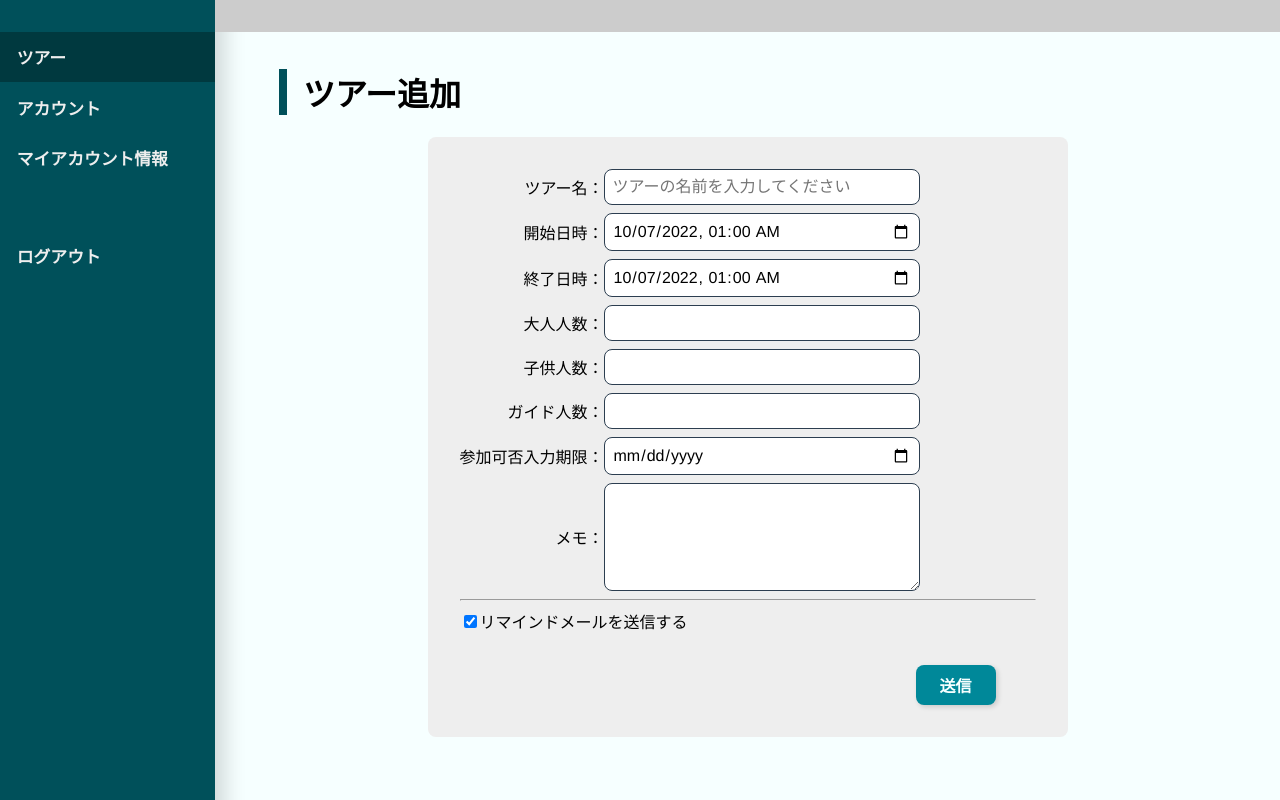
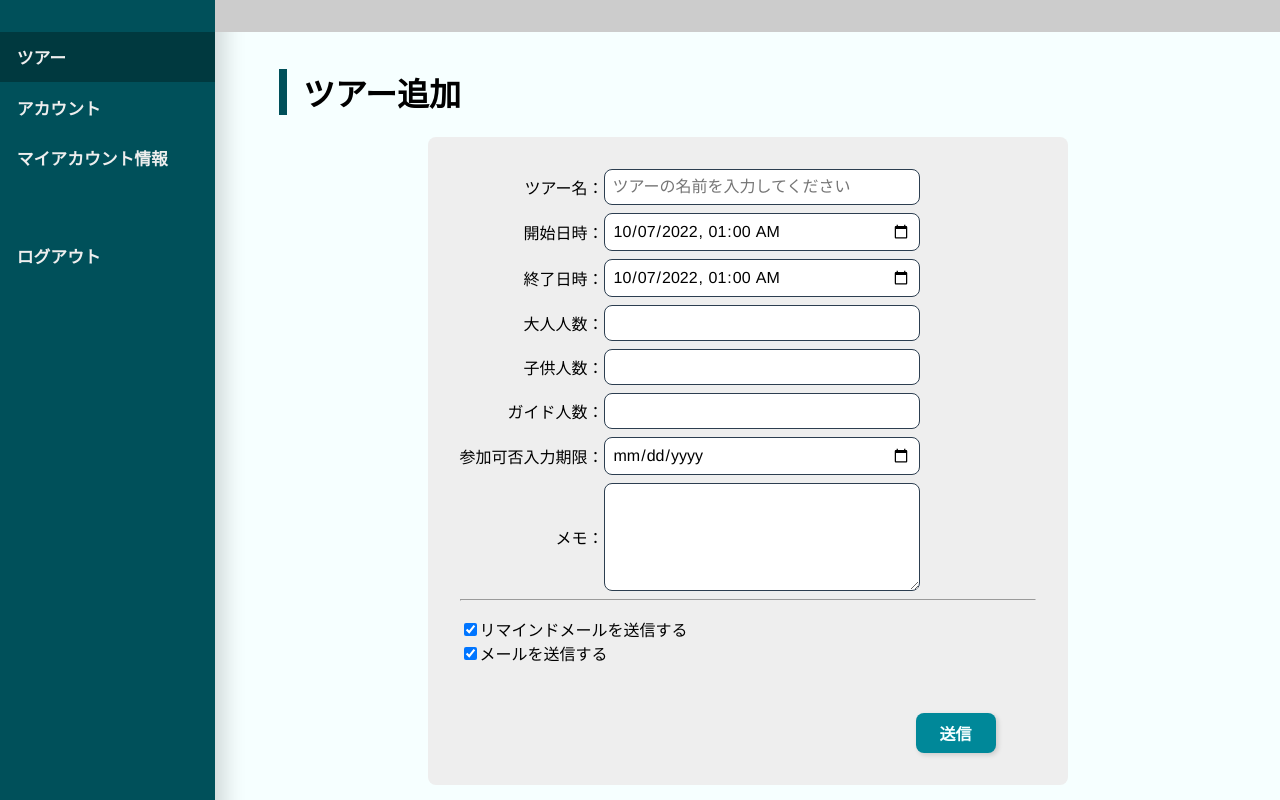
Before and after one commit to e-harp-intern/R4FY, a Vue app in the folder web/: page /tours/create in a window 1280 px wide. Shown: the top 800 px of the page. Built offline with nearby package versions, Linux system fonts and the light colour scheme; no server answers.

Commit message:
#477 ツアー作成時にメール送信の有無を選択するチェックボックスを追加

```diff
--- a/web/src/i18n/languages/ja.js
+++ b/web/src/i18n/languages/ja.js
@@ -44,7 +44,7 @@ export default {
                 alert_schedule_input_deadline: "予定入力期限が設定されていません。担当が確定するまで予定の入力をすることができますが、よろしいですか？",
                 alert_start_date: "開始日時が過去に設定されていますが、よろしいですか？",
                 title_info: "ツアー作成の説明",
-                create_info: "・ツアー名：ツアーの名称を入力します\n・開始日時：ツアー開始時間を入力します。\n・終了日時：ツアー終了時間を入力します。\n・大人人数：参加人数を入力します（入力は必須ではありません）。\n・子供人数：参加人数を入力します（入力は必須ではありません）。\n・ガイド人数：予定人数を入力します（入力は必須ではありません）。\n・参加可否入力期限：ガイドの予定入力期限を設定します（設定しない場合は担当が決定するまで入力できます）。\n・メモ：ガイドへ予定入力依頼メールを送信する際のメモを入力します。\n・リマインドメール：ツアー前日に担当ガイドへメールを送信するかの設定です。",
+                create_info: "・ツアー名：ツアーの名称を入力します\n・開始日時：ツアー開始時間を入力します。\n・終了日時：ツアー終了時間を入力します。\n・大人人数：参加人数を入力します（入力は必須ではありません）。\n・子供人数：参加人数を入力します（入力は必須ではありません）。\n・ガイド人数：予定人数を入力します（入力は必須ではありません）。\n・参加可否入力期限：ガイドの予定入力期限を設定します（設定しない場合は担当が決定するまで入力できます）。\n・メモ：ガイドへ予定入力依頼メールを送信する際のメモを入力します。\n\n・リマインドメール：ツアー前日に担当ガイドへメールを送信するかの設定です。\nメール送信：ガイドへ予定入力依頼のメールを送信するかの設定です（開始日が過去の日時の場合は送信されません）。",
             },
             delete: {
                 title: "ツアー取り消し",
@@ -93,7 +93,7 @@ export default {
         myaccount: {
             title: "マイアカウント情報",
         },
-        edit_myaccount:{
+        edit_myaccount: {
             title: "マイアカウント情報変更",
             message_true: "マイアカウント情報を変更しました。"
         },
@@ -112,12 +112,12 @@ export default {
                 person2: "人/",
                 no_memo: "メモが存在ません。"
             },
-            delete_guide:{
+            delete_guide: {
                 alert: "ガイドを削除しますか？",
                 alert1: "ガイドを削除しました。",
                 alert2: "削除を中止しました。"
             },
-            edit_guideinfo:{
+            edit_guideinfo: {
                 title: "ガイド情報変更画面",
                 alert1: "ガイド情報を変更しました。"
             }
@@ -128,7 +128,7 @@ export default {
             alert_api: "エラーが発生しました。もう一度お試しください。",
             alert_ok: "パスワードを再設定しました。ログイン画面からログインしてください。"
         },
-        password_edit:{
+        password_edit: {
             title: "パスワード変更",
             alert_password: "入力されたパスワードが違います。",
             alert_api: "エラーが発生しました。もう一度お試しください。",
@@ -201,7 +201,7 @@ export default {
         },
         time_to: "～",
         send_info: "送信内容：",
-        send_email: "　メール送信"
+        send_email: "メールを送信する"
     },
     table: {
         tour_participant_num: {
--- a/web/src/views/tours/CreateTourView.vue
+++ b/web/src/views/tours/CreateTourView.vue
@@ -46,13 +46,21 @@
             ><textarea cols="30" rows="5" name="memo" id="memo"> </textarea>
           </div>
           <hr />
-          <!-- リマインドチェック -->
-          <div>
-            <input type="checkbox" id="send_remind" checked /><label
-              for="send_remind"
-              >{{ $t("label.send_remind") }}</label
-            >
-          </div>
+          <!-- 選択項目 -->
+          <ul class="plain_list">
+            <li>
+              <input type="checkbox" id="send_remind" checked /><label
+                for="send_remind"
+                >{{ $t("label.send_remind") }}</label
+              >
+            </li>
+            <li>
+              <input type="checkbox" id="send_mail" checked /><label
+                for="send_mail"
+                >{{ $t("label.send_email") }}</label
+              >
+            </li>
+          </ul>
           <div class="form-button-frame">
             <button type="submit" class="button-green">
               {{ $t("button.send") }}
@@ -138,6 +146,7 @@ export default {
               "schedule_input_deadline"
             ).value,
             send_remind: document.getElementById("send_remind").checked,
+            send_mail: document.getElementById("send_mail").checked,
             memo: document.getElementById("memo").value,
           },
           this.$router.push
@@ -220,4 +229,10 @@ export default {
   box-sizing: border-box;
   line-height: 1.75em;
 }
+
+.plain_list {
+  list-style: none;
+  margin-left: 0;
+  padding-left: 0;
+}
 </style>
```
Also changed, not shown: 1 other file (tests, documents, lock files or other folders).
